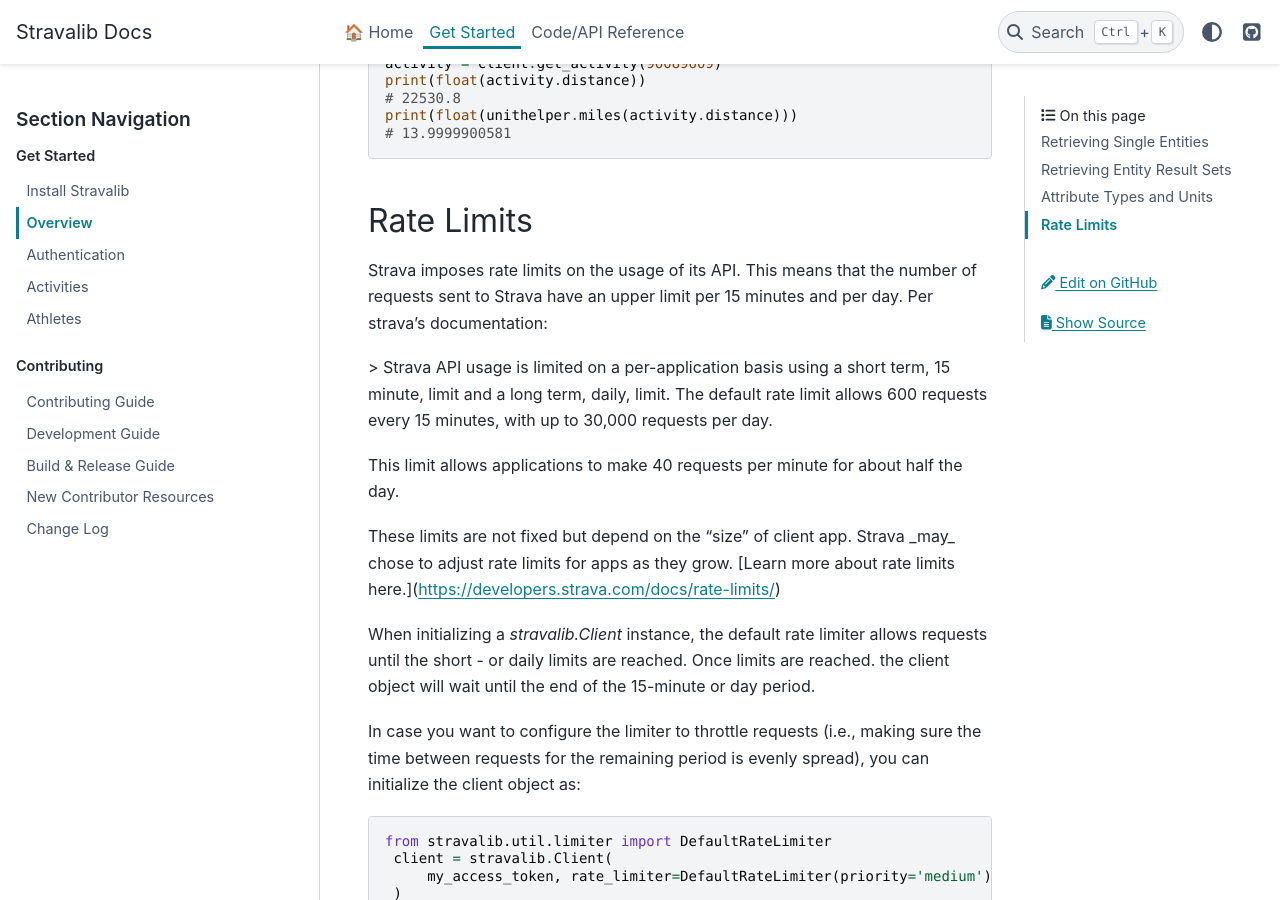
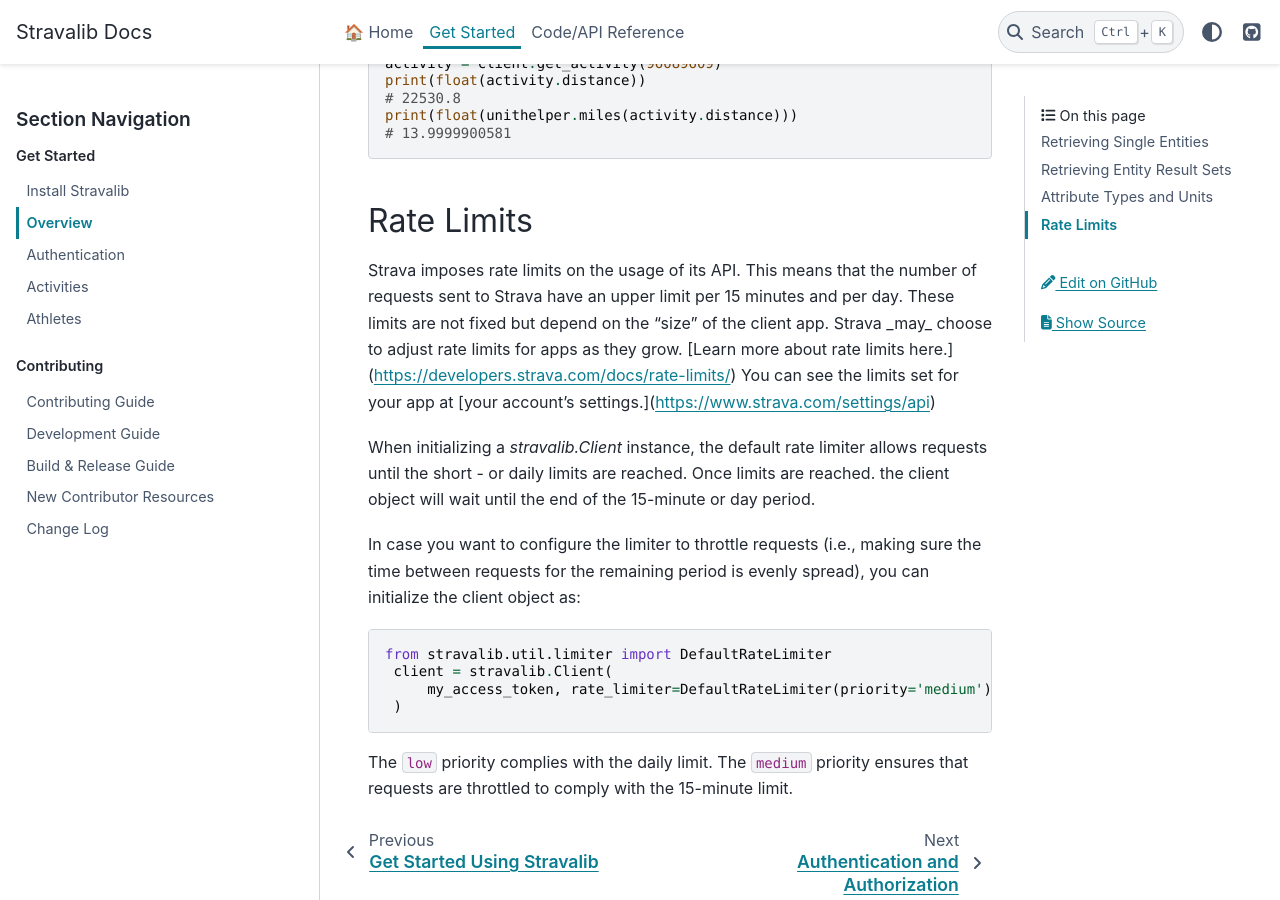
Before and after one commit to stravalib/stravalib, a Sphinx documentation site: the page built from docs/get-started/overview.rst, in a window 1280 px wide and 900 px high, scrolled down 3018 px. Built offline with Sphinx 7.4.7 and the PyData theme 0.15.4, drawn with Linux system fonts in a browser that asks for light colours; the version number could not be read and is left out.

Commit message:
Final documentation and changelog edits

```diff
--- a/docs/get-started/overview.rst
+++ b/docs/get-started/overview.rst
@@ -130,17 +130,10 @@
 ===========
 
 Strava imposes rate limits on the usage of its API. This means that the number of
-requests sent to Strava have an upper limit per 15 minutes and per day. Per strava's documentation:
-
-> Strava API usage is limited on a per-application basis using a short term,
-15 minute, limit and a long term, daily, limit. The default rate limit allows
-600 requests every 15 minutes, with up to 30,000 requests per day.
-
-This limit allows applications to make 40 requests per minute for about
-half the day.
-
-These limits
-are not fixed but depend on the "size" of client app. Strava _may_ chose to adjust rate limits for apps as they grow. [Learn more about rate limits here.](https://developers.strava.com/docs/rate-limits/)
+requests sent to Strava have an upper limit per 15 minutes and per day. These limits
+are not fixed but depend on the "size" of the client app. Strava _may_ choose to
+adjust rate limits for apps as they grow. [Learn more about rate limits here.](https://developers.strava.com/docs/rate-limits/)
+You can see the limits set for your app at [your account's settings.](https://www.strava.com/settings/api)
 
 When initializing a `stravalib.Client` instance, the default rate limiter allows requests until
 the short - or daily limits are reached. Once limits are reached. the client object will wait until the end of
@@ -149,6 +142,7 @@
 In case you want to configure the limiter to throttle requests (i.e., making sure
 the time between requests for the remaining period is evenly spread), you can
 initialize the client object as::
+
    from stravalib.util.limiter import DefaultRateLimiter
     client = stravalib.Client(
         my_access_token, rate_limiter=DefaultRateLimiter(priority='medium')
```
Also changed, not shown: changelog.md (+5 -0 lines).
